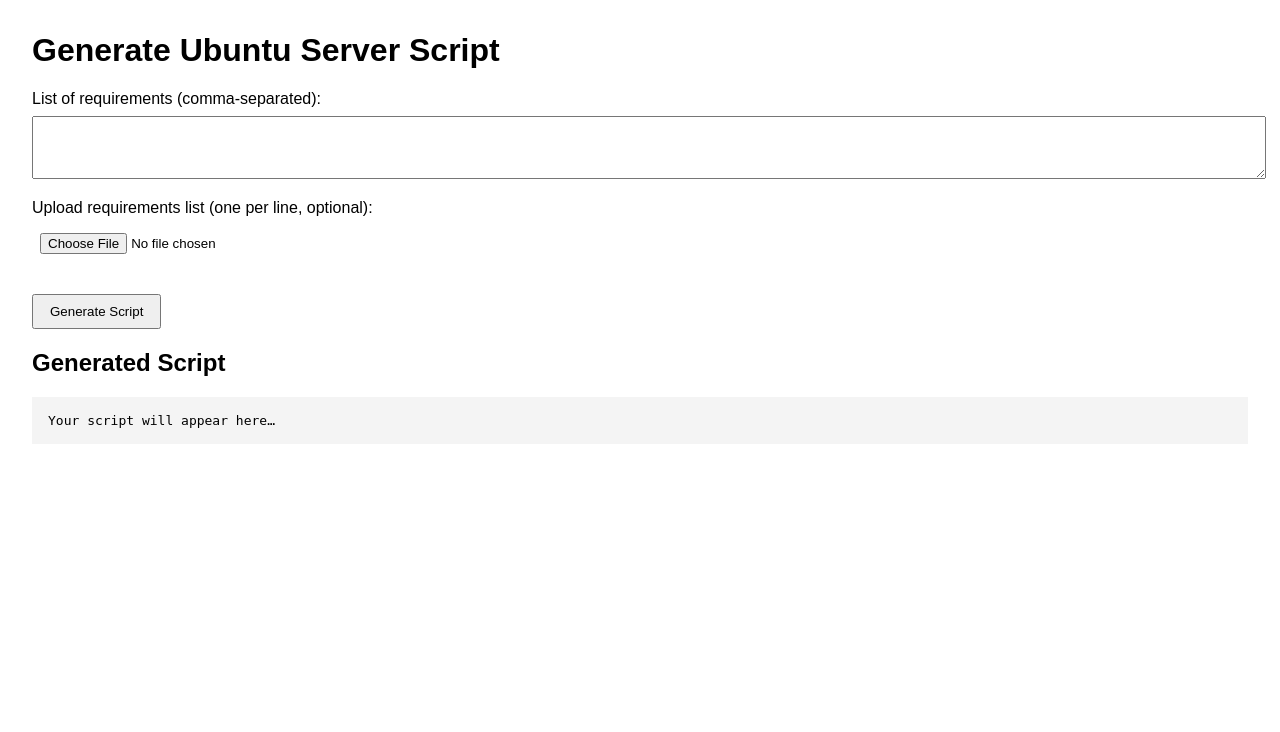
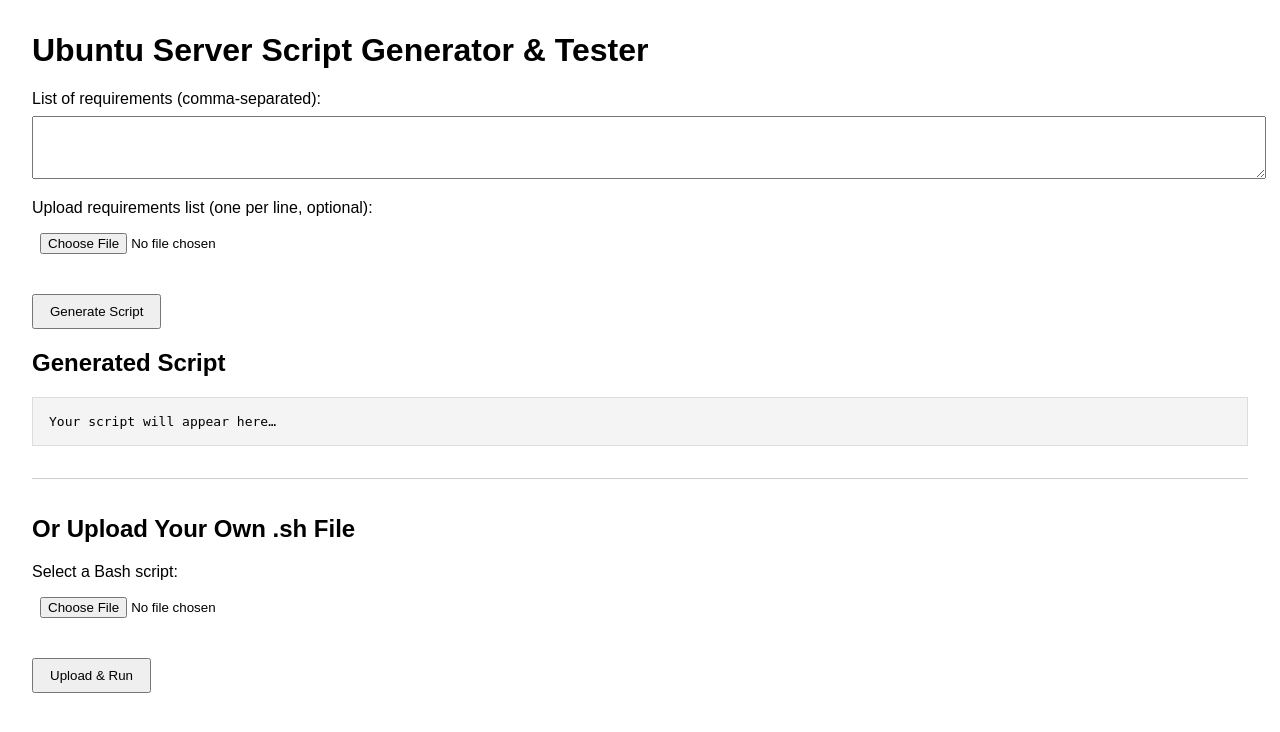
Before and after one commit to ananth-2022/ai-auto-script-generation, a Flask app: page / in a window 1280 px wide. Shown: the top 732 px of the page. Run offline with Flask 3, Linux system fonts and the light colour scheme.

Commit message:
Add files via upload

```diff
--- a/templates/index.html
+++ b/templates/index.html
@@ -2,18 +2,26 @@
 <html lang="en">
 <head>
   <meta charset="UTF-8">
-  <title>Ubuntu Installer Script Generator</title>
+  <title>Ubuntu Installer Script Generator & Tester</title>
   <style>
     body { font-family: sans-serif; margin: 2rem; }
     label { display: block; margin-bottom: 1rem; }
-    textarea, input[type="file"] { width: 100%; margin-top: 0.5rem; padding: 0.5rem; }
+    textarea, input[type="file"] {
+      width: 100%; margin-top: 0.5rem; padding: 0.5rem;
+    }
     button { margin-right: 1rem; margin-top: 1rem; padding: 0.5rem 1rem; }
-    pre { background: #f4f4f4; padding: 1rem; overflow-x: auto; white-space: pre-wrap; }
+    pre {
+      background: #f4f4f4; padding: 1rem;
+      overflow-x: auto; white-space: pre-wrap;
+      border: 1px solid #ddd;
+    }
+    form.section { margin-top: 2rem; padding-top: 1rem; border-top: 1px solid #ccc; }
   </style>
 </head>
 <body>
-  <h1>Generate Ubuntu Server Script</h1>
+  <h1>Ubuntu Server Script Generator & Tester</h1>
 
+  <!-- Generation Inputs -->
   <label>
     List of requirements (comma-separated):
     <textarea id="items" rows="3"></textarea>
@@ -25,25 +33,40 @@
   </label>
 
   <button id="generate">Generate Script</button>
-  <button id="download" style="display: none;">Download Script</button>
 
   <h2>Generated Script</h2>
   <pre id="output">Your script will appear here…</pre>
 
+  <!-- Action Buttons -->
+  <button id="download" style="display:none;">Download Script</button>
+  <button id="runGenerated" style="display:none;">Run in Docker</button>
+
+  <!-- Hidden form to POST generated script to /run -->
+  <form id="runForm" action="/run" method="post" style="display:none;">
+    <input type="hidden" name="script" id="scriptInput">
+  </form>
+
+  <!-- Direct Upload & Run Section -->
+  <form class="section" action="/run" method="post" enctype="multipart/form-data">
+    <h2>Or Upload Your Own .sh File</h2>
+    <label>
+      Select a Bash script:
+      <input type="file" name="script_file" accept=".sh">
+    </label>
+    <button type="submit">Upload & Run</button>
+  </form>
+
   <script>
     let latestScript = "";
+
     function removeFirstAndLastLine(str) {
-      // Split on either Unix (\n) or Windows (\r\n) line breaks
       const lines = str.split(/\r?\n/);
-      // If there are two lines or fewer, nothing remains once you strip first & last
       if (lines.length <= 2) return '';
-      // Take everything except the first and last lines, then rejoin
       return lines.slice(1, -1).join('\n');
     }
 
     document.getElementById("generate").addEventListener("click", () => {
       const raw = document.getElementById("items").value;
-      // split by comma or newline
       const items = raw
         .split(/[\n,]+/)
         .map(s => s.trim())
@@ -77,28 +100,38 @@
         .then(res => res.ok ? res.json() : Promise.reject(res.statusText))
         .then(data => {
           latestScript = data.script;
-          outputEl.textContent = removeFirstAndLastLine(latestScript);
-          showDownload();
+          const bodyOnly = removeFirstAndLastLine(latestScript);
+          outputEl.textContent = bodyOnly;
+          showActions(bodyOnly);
         })
         .catch(err => {
           outputEl.textContent = `Error: ${err}`;
         });
     }
 
-    function showDownload() {
+    function showActions(scriptText) {
+      // Download button
       const dl = document.getElementById("download");
       dl.style.display = "inline-block";
       dl.onclick = () => {
-        const blob = new Blob([removeFirstAndLastLine(latestScript)], { type: "text/plain" });
+        const blob = new Blob([scriptText], { type: "text/plain" });
         const url = URL.createObjectURL(blob);
         const a = document.createElement("a");
         a.href = url;
-        a.download = "install.sh";
+        a.download = "test_script.sh";
         document.body.appendChild(a);
         a.click();
         document.body.removeChild(a);
         URL.revokeObjectURL(url);
       };
+
+      // Run button
+      const runBtn = document.getElementById("runGenerated");
+      runBtn.style.display = "inline-block";
+      runBtn.onclick = () => {
+        document.getElementById("scriptInput").value = scriptText;
+        document.getElementById("runForm").submit();
+      };
     }
   </script>
 </body>
```
Also changed, not shown: templates/result.html (added, +52 -0 lines).
